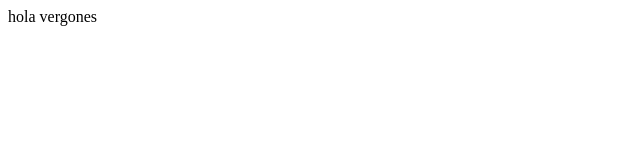
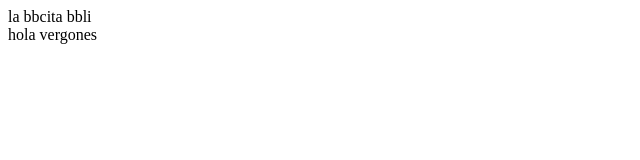
Before and after one commit to ManuD33P/Buy-Gamer, a plain HTML site: page index.html in a window 1280 px wide. Shown: the full height of the page, 0-640 px from the left. Drawn offline with Linux system fonts and the light colour scheme.

Commit message:
noseque hacer

```diff
--- a/index.html
+++ b/index.html
@@ -6,6 +6,7 @@
     <title>Document</title>
 </head>
 <body>
+    la bbcita bbli
     <div>hola vergones</div>
 </body>
 </html>
```
